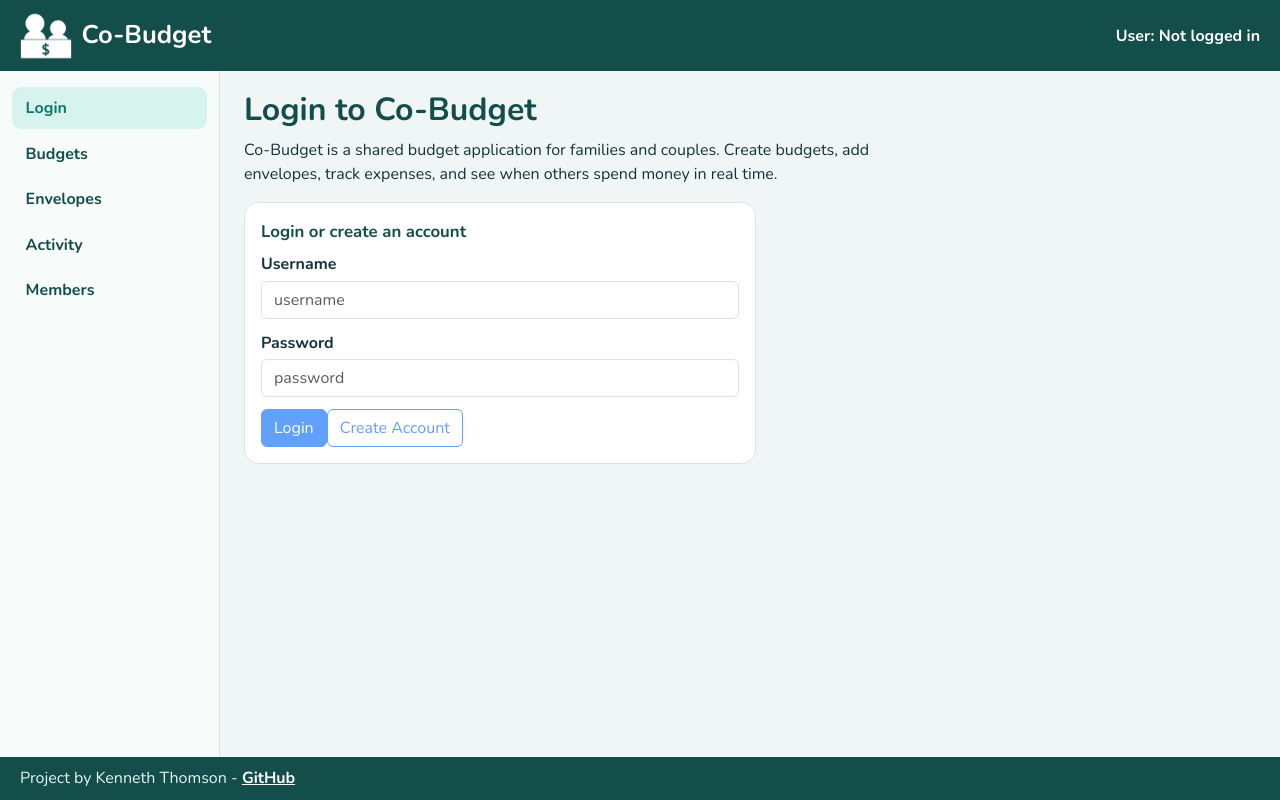
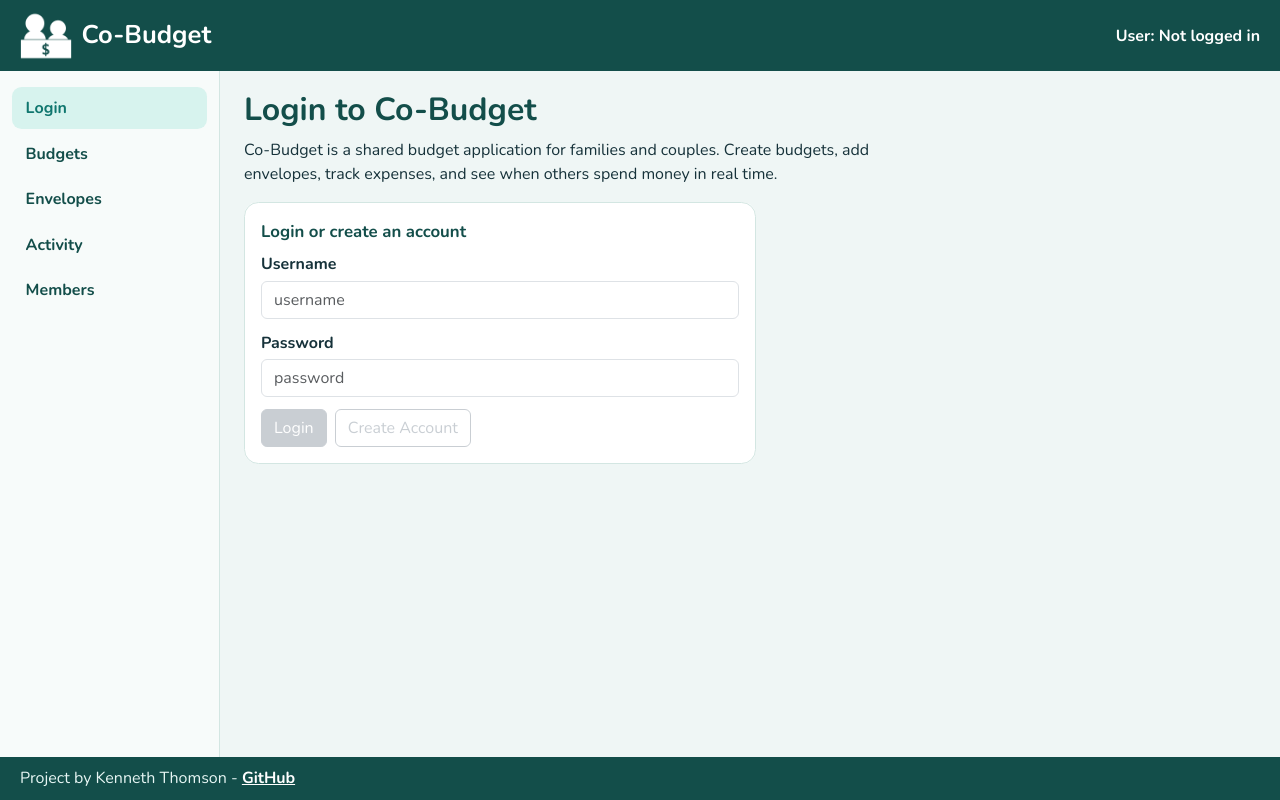
Before and after one commit to KenTheScientist/startup, a React (Vite) app: page / in a window 1280 px wide. Built offline with nearby package versions, Linux system fonts and the light colour scheme.

Commit message:
improve login styling

```diff
--- a/src/App.jsx
+++ b/src/App.jsx
@@ -2,7 +2,7 @@ import React from 'react';
 import 'bootstrap/dist/css/bootstrap.min.css';
 import './app.css';
 
-import { BrowserRouter, Route, Routes } from 'react-router-dom';
+import { BrowserRouter, Link, Route, Routes } from 'react-router-dom';
 import Navigation from './widgets/navigation';
 import Login from './login/login';
 import Budgets from './budgets/budgets';
@@ -15,6 +15,11 @@ import NotFound from './notFound';
 export default function App() {
     const [userName, setUserName] = React.useState(localStorage.getItem('userName') || '');
 
+    function logout() {
+        localStorage.removeItem('userName');
+        setUserName('');
+    }
+
     return (
         <BrowserRouter>
         <header id="app-header">
@@ -22,7 +27,14 @@ export default function App() {
             <img src="icon_white.png" alt="" />
             Co-Budget
         </h1>
-        <div>User: <span>{userName || 'Not logged in'}</span></div>
+        <div>
+            User: <span>{userName || 'Not logged in'}</span>
+            {userName && (
+                <Link className="btn btn-sm btn-outline-light ms-2" to="/" onClick={logout}>
+                    Logout
+                </Link>
+            )}
+        </div>
         </header>
 
         <div className="layout">
--- a/src/app.css
+++ b/src/app.css
@@ -150,12 +150,17 @@ input:focus { border-color: var(--teal); box-shadow: 0 0 0 0.2rem rgba(15, 118,
   --bs-btn-color: #fff;
   --bs-btn-hover-color: #fff;
   --bs-btn-active-color: #fff;
+  --bs-btn-disabled-bg: #adb5bd;
+  --bs-btn-disabled-border-color: #adb5bd;
+  --bs-btn-disabled-color: #fff;
 }
 
 /* Outline buttons: transparent fill with teal text */
 .btn-outline-primary {
   --bs-btn-bg: transparent;
   --bs-btn-color: var(--teal);
+  --bs-btn-disabled-bg: transparent;
+  --bs-btn-disabled-color: #adb5bd;
 }
 
 /* Table wrapper: white card with a rounded border */
--- a/src/login/login.jsx
+++ b/src/login/login.jsx
@@ -46,7 +46,7 @@ export default function Login({ userName, setUserName }) {
                     <label>Password <input className="form-control" type="password" value={password} onChange={(e) => setPassword(e.target.value)} placeholder="password" /></label>
                     {error && <p className="text-danger">{error}</p>}
                     <button className="btn btn-primary" type="submit" disabled={!name || !password}>Login</button>
-                    <button className="btn btn-outline-primary" type="button" disabled={!name || !password} onClick={() => auth(true)}>Create Account</button>
+                    <button className="btn btn-outline-primary ms-2" type="button" disabled={!name || !password} onClick={() => auth(true)}>Create Account</button>
                     </fieldset>
                 </form>
                 )}
```
